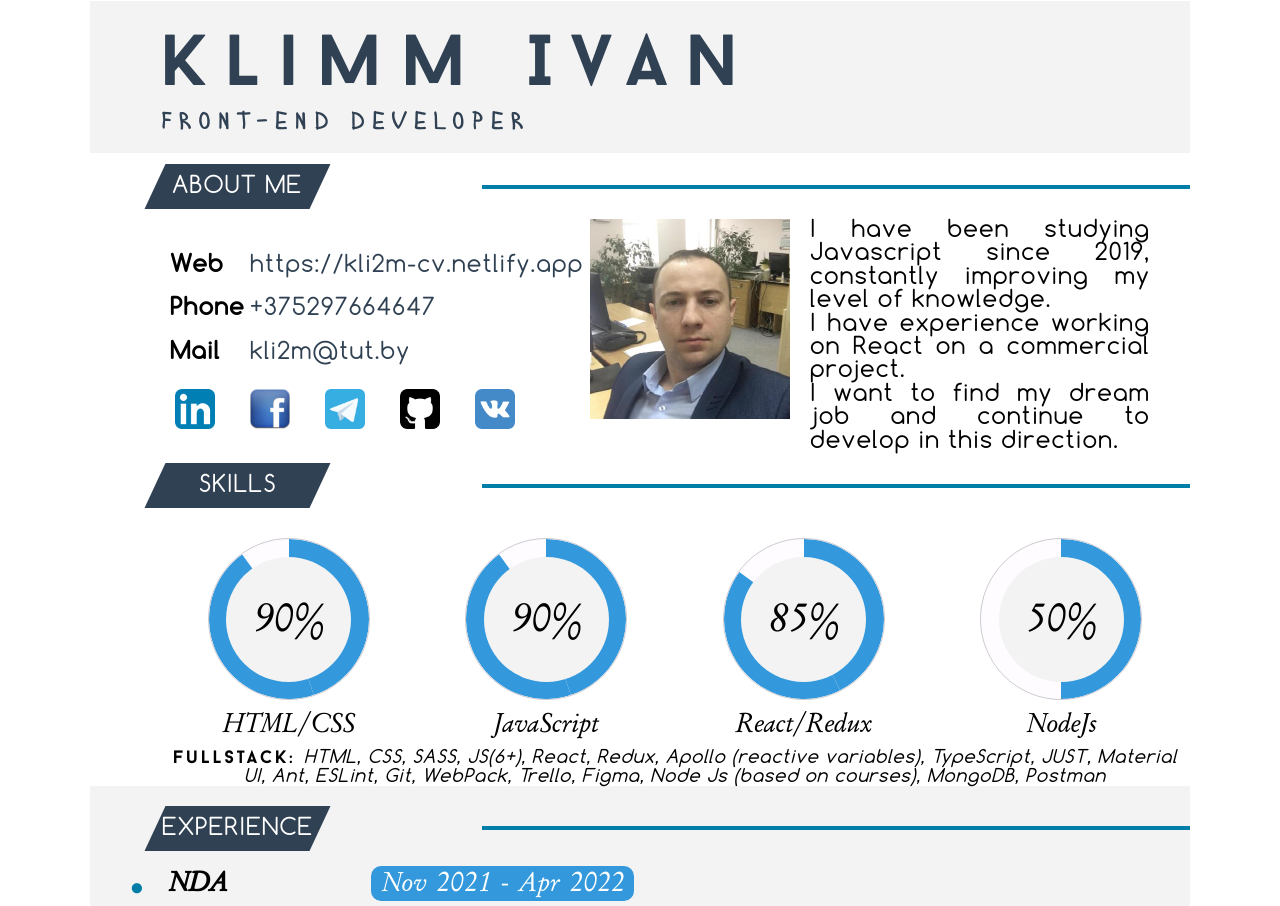
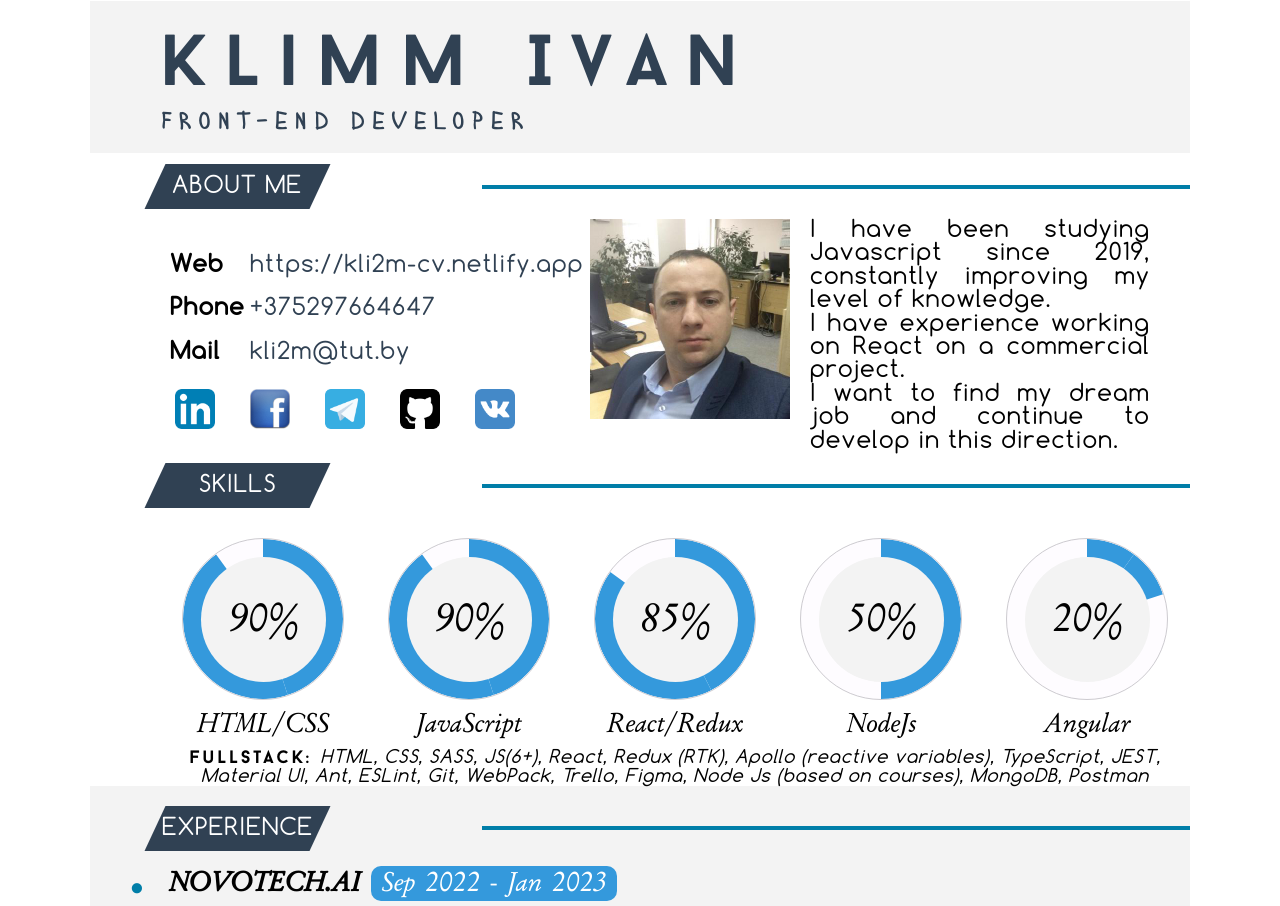
Before and after one commit to kli2m/CV, a React (Create React App) app: page / in a window 1280 px wide. Shown: the top 906 px of the page. Built offline with nearby package versions, Linux system fonts and the light colour scheme.

Commit message:
feat: Added new experience & fixed styles

```diff
--- a/src/Components/AboutMe/AboutMe.scss
+++ b/src/Components/AboutMe/AboutMe.scss
@@ -25,7 +25,7 @@
   }
 }
 
-@media only screen and (min-width: $media-phone-min) and (max-width: $media-phone-max) {
+@media only screen and (max-width: $media-phone-max) {
   .about-me {
     flex-direction: column;
     &__foto-block {
--- a/src/Components/ContactInfo/ContactInfo.scss
+++ b/src/Components/ContactInfo/ContactInfo.scss
@@ -52,7 +52,7 @@
   }
 }
 
-@media only screen and (min-width: $media-phone-min) and (max-width: $media-phone-max) {
+@media only screen and (max-width: $media-phone-max) {
   .contact-info {
     width: $contact-info-weight-less-480;
     &__social-list {
--- a/src/Components/Header/Header.scss
+++ b/src/Components/Header/Header.scss
@@ -37,7 +37,7 @@
   }
 }
 
-@media only screen and (min-width: $media-phone-min) and (max-width: $media-tablet-max) {
+@media only screen and (max-width: $media-tablet-max) {
   .header {
     .content {
       padding: 0;
--- a/src/Components/InfoList/InfoList.scss
+++ b/src/Components/InfoList/InfoList.scss
@@ -24,6 +24,7 @@
       font-size: $font-1-6;
       padding: $indent-5;
       position: relative;
+      flex-wrap: wrap;
       &_title {
         font-weight: $font-weight-semi-bold;
         display: flex;
@@ -53,9 +54,8 @@
   }
 }
 
-@media only screen and (min-width: $media-phone-min) and (max-width: $media-phone-max) {
+@media only screen and (max-width: $media-phone-max) {
   .list {
-    // margin-left: $indent-25;
     &__item {
       .item__header {
         &_title {
--- a/src/Components/Main/Main.scss
+++ b/src/Components/Main/Main.scss
@@ -39,7 +39,7 @@
   }
 }
 
-@media only screen and (min-width: $media-phone-min) and (max-width: $media-tablet-max) {
+@media only screen and (max-width: $media-tablet-max) {
   .main {
     .about-block {
       flex-direction: column-reverse;
--- a/src/Components/Progress/Progress.scss
+++ b/src/Components/Progress/Progress.scss
@@ -42,7 +42,7 @@
 }
 
 @media only print,
-screen and (min-width: $media-phone-min) and (max-width: $media-phone-max) {
+screen and (max-width: $media-phone-max) {
   .progress {
     margin: $indent-two-sides-5-auto;
     .outside-circle {
--- a/src/Components/Сhapter/Chapter.scss
+++ b/src/Components/Сhapter/Chapter.scss
@@ -38,7 +38,7 @@
   }
 }
 
-@media only screen and (min-width: $media-phone-min) and (max-width: $media-phone-max) {
+@media only screen and (max-width: $media-phone-max) {
   .chapter {
     padding-left: 0px;
     align-items: center;
--- a/src/constants/info.ts
+++ b/src/constants/info.ts
@@ -5,11 +5,17 @@ const INFO: InfoType = {
 I have experience working on React on a commercial project.
 I want to find my dream job and continue to develop in this direction.`,
   SKILLS:
-    'HTML, CSS, SASS, JS(6+), React, Redux, Apollo (reactive variables), TypeScript, JUST, Material UI, Ant, ESLint, Git, WebPack, Trello, Figma, Node Js (based on courses), MongoDB, Postman',
+    'HTML, CSS, SASS, JS(6+), React, Redux (RTK), Apollo (reactive variables), TypeScript, JEST, Material UI, Ant, ESLint, Git, WebPack, Trello, Figma, Node Js (based on courses), MongoDB, Postman',
   EXPERINCE: [
     {
+      TITLE: 'NOVOTECH.AI',
+      PERIOD: 'Sep 2022 - Jan 2023',
+      DESCRIPTION:
+        'Changing the SPA design, optimization of API requests, working with DICOM files. React, TypeScript, Material UI, Redux Tool Kit, Scss, Figma',
+    },
+    {
       TITLE: 'NDA',
-      PERIOD: 'Nov 2021 - Apr 2022',
+      PERIOD: 'Aug 2021 - June 2022',
       DESCRIPTION:
         'The project included working with React library, TypeScript, Sass preprocessor, Apollo graphic client, and creating Just tests.',
     },
--- a/src/constants/skills.ts
+++ b/src/constants/skills.ts
@@ -5,4 +5,5 @@ export const SKILLS: SkillsType[] = [
   { SKILL: 'JavaScript', LEVEL: 90 },
   { SKILL: 'React/Redux', LEVEL: 85 },
   { SKILL: 'NodeJs', LEVEL: 50 },
+  { SKILL: 'Angular', LEVEL: 20 },
 ];
--- a/src/styles/media.scss
+++ b/src/styles/media.scss
@@ -1,4 +1,4 @@
-@media only screen and (min-width: 320px) and (max-width: 489px) {
+@media only screen and (max-width: 489px) {
   html {
     font-size: 10px;
   }
```
